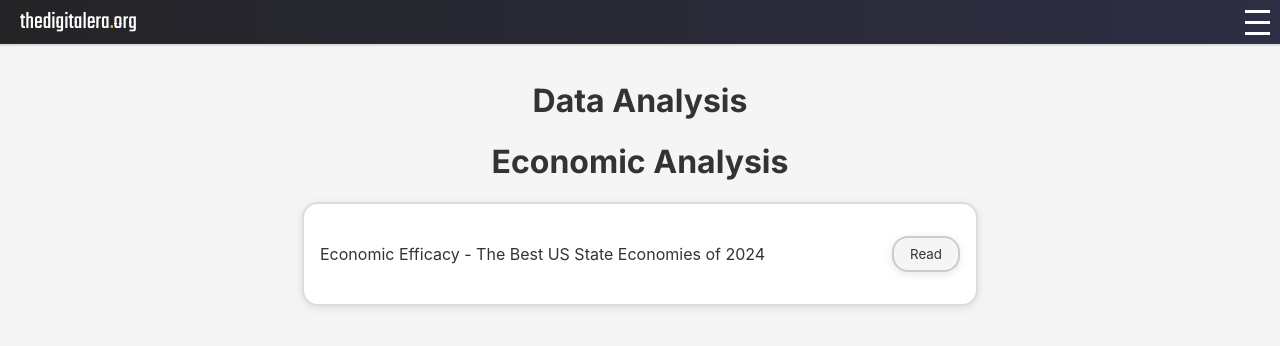
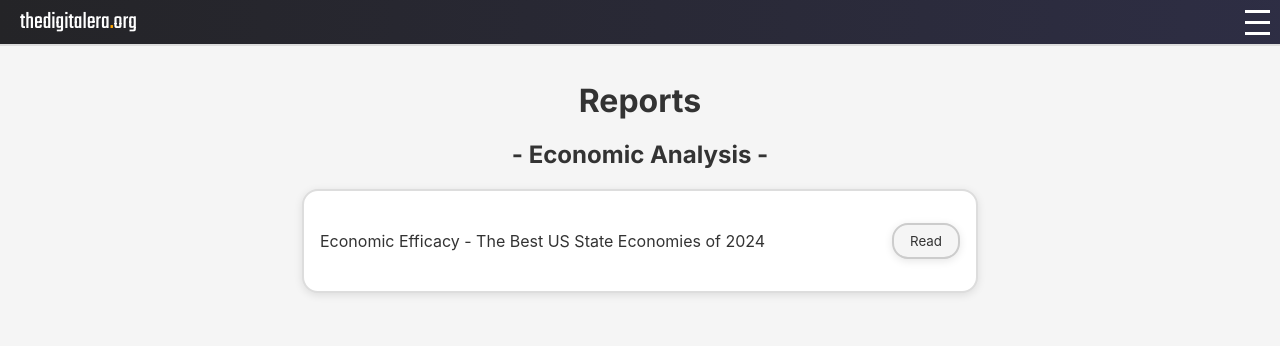
Before and after one commit to thedigitalerainstitute/thedigitalerainstitute.github.io, a plain HTML site: page reports/index.html in a window 1280 px wide. Drawn offline with Linux system fonts and the light colour scheme; a web font is replaced by a local one.

```diff
--- a/data-analysis/index.html
+++ b/reports/index.html
@@ -82,7 +82,7 @@
             padding-top: 60px;
             text-align: center;
         }
-        h1, h3, h4, p {
+        h1, h2, h3, h4, p {
             font-family: 'Inter', sans-serif;
             color: #333;
         }
@@ -148,7 +148,7 @@
             <li class="navbar-item"><a href="/">Home</a></li>
             <li class="navbar-item"><a href="#">Articles</a></li>
             <li class="navbar-item"><a href="#">Videos</a></li>
-            <li class="navbar-item"><a href="/data-analysis/">Data Analysis</a></li>
+            <li class="navbar-item"><a href="/reports/">Reports</a></li>
         </ul>
     </nav>
     <script>
@@ -160,10 +160,10 @@
         });
     </script>
     <div class="hero-section">
-        <h1 class="title">Data Analysis</h1>
+        <h1 class="title">Reports</h1>
         <div class="publication-list">
             <div class="publication-section"></div>
-                <h1>Economic Analysis</h1>
+                <h2>- Economic Analysis -</h2>
                 <ul class="map">
                     <li>Economic Efficacy - The Best US State Economies of 2024 <button class="paper-button" onclick="window.location.href='economic-efficacy/'">Read</button></li>
                 </ul>
```
Also changed, not shown: index.html (+7 -2 lines), reports/economic-efficacy/index.html (renamed from data-analysis/economic-efficacy/index.html, +1 -1 lines).
